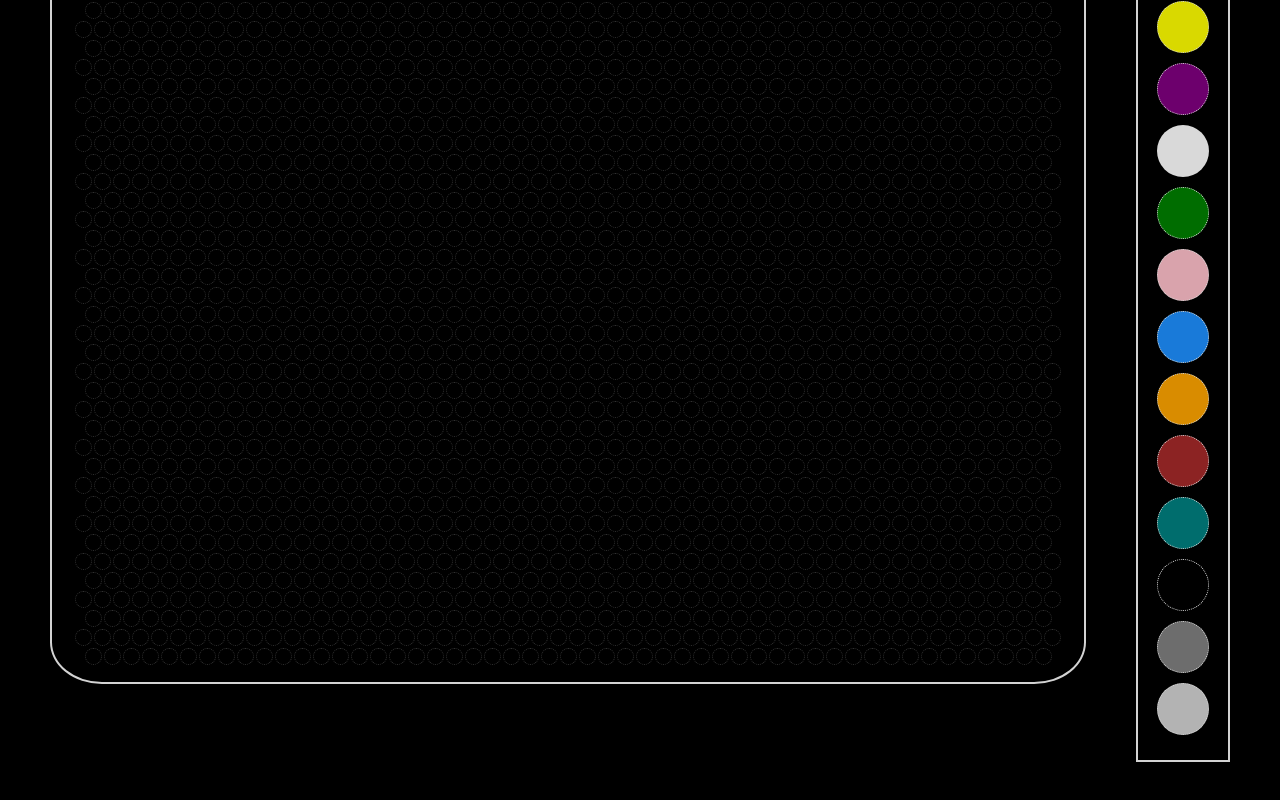
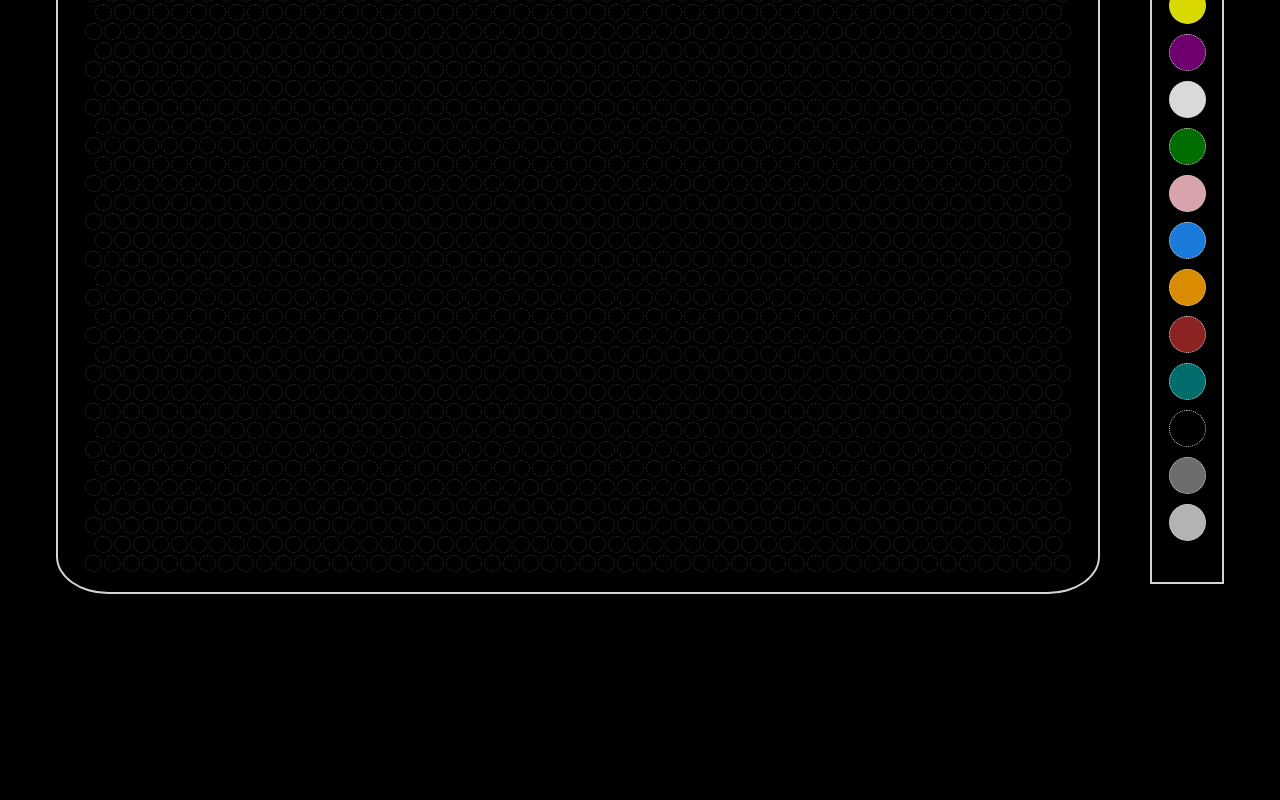
Before and after one commit to noelabellera/lite-bright-react, a React (Create React App) app: page / in a window 1280 px wide. Shown: the part 437-1237 px from the top of the page. After the commit the page ends 1081 px from the top, so only its background shows below. Built offline with nearby package versions, Linux system fonts and the light colour scheme; a web font is replaced by a local one.

Commit message:
update state

```diff
--- a/src/App.js
+++ b/src/App.js
@@ -14,8 +14,15 @@ class App extends Component {
     super()
     this.state = {
       colors,
-      selColorIdx: 0
+      selColorIdx: 0,
+      colorBoard: [this.getColors()],
     };
+  }
+
+  getColors() {
+    return {
+      litColors: []
+    }
   }
 
   handleColorSelect = (colorIdx) => {
--- a/src/components/About.jsx
+++ b/src/components/About.jsx
@@ -1,13 +1,10 @@
 import React from 'react';
-import { Link } from 'react-router-dom';
 
 const About = (props) => {
     return (
         <div className="About">
             <h2>About Lite Brite</h2>
             <p>Created back in 1967, Lite Brite is a toy that colors us little plastic pegs that fit into a pannel.</p>
-            <br/>
-            <Link className="Link" to="/">Back to Lite Brite Board</Link>
         </div>
     )
 }
--- a/src/components/CirclesBoard.jsx
+++ b/src/components/CirclesBoard.jsx
@@ -42,11 +42,6 @@ const CirclesBoard = (props) => {
             <ColorRow1 />
             <ColorRow2 />
             <ColorRow1 />
-            <ColorRow2 />
-            <ColorRow1 />
-            <ColorRow2 />
-            <ColorRow1 />
-            <ColorRow2 />
         </div>
     )
 }
--- a/src/index.css
+++ b/src/index.css
@@ -17,7 +17,7 @@ body {
 
 
 .CirclesBoard {
-  height: 790px;
+  height: 700px;
   width: 1000px;
   border: 2px solid lightgrey;
   border-radius: 5%;
@@ -30,8 +30,8 @@ body {
 }
 
 .ColorSelector {
-  height: 790;
-  width: 50px;
+  height: 690px;
+  width: 30px;
   border: 2px solid lightgrey;
   margin: 50px 50px 50px 25px;
   padding: 20px;
@@ -68,8 +68,8 @@ body {
 }
 
 .SelectorCircle {
-  height: 55px;
-  width: 55px;
+  height: 25px;
+  width: 25px;
   border-radius: 50%;
   border: 1px dotted #333333;
   margin: 10px;
@@ -119,12 +119,12 @@ body {
 }
 
 .ColorPicker-color:hover {
-  opacity: 1;
+  opacity: 3;
 }
 
 .ColorPicker-color {
-  width: 50px;
-  height: 50px;
+  width: 35px;
+  height: 35px;
   margin: 5px;
   border-radius: 50%;
   opacity: 0.85;
```
